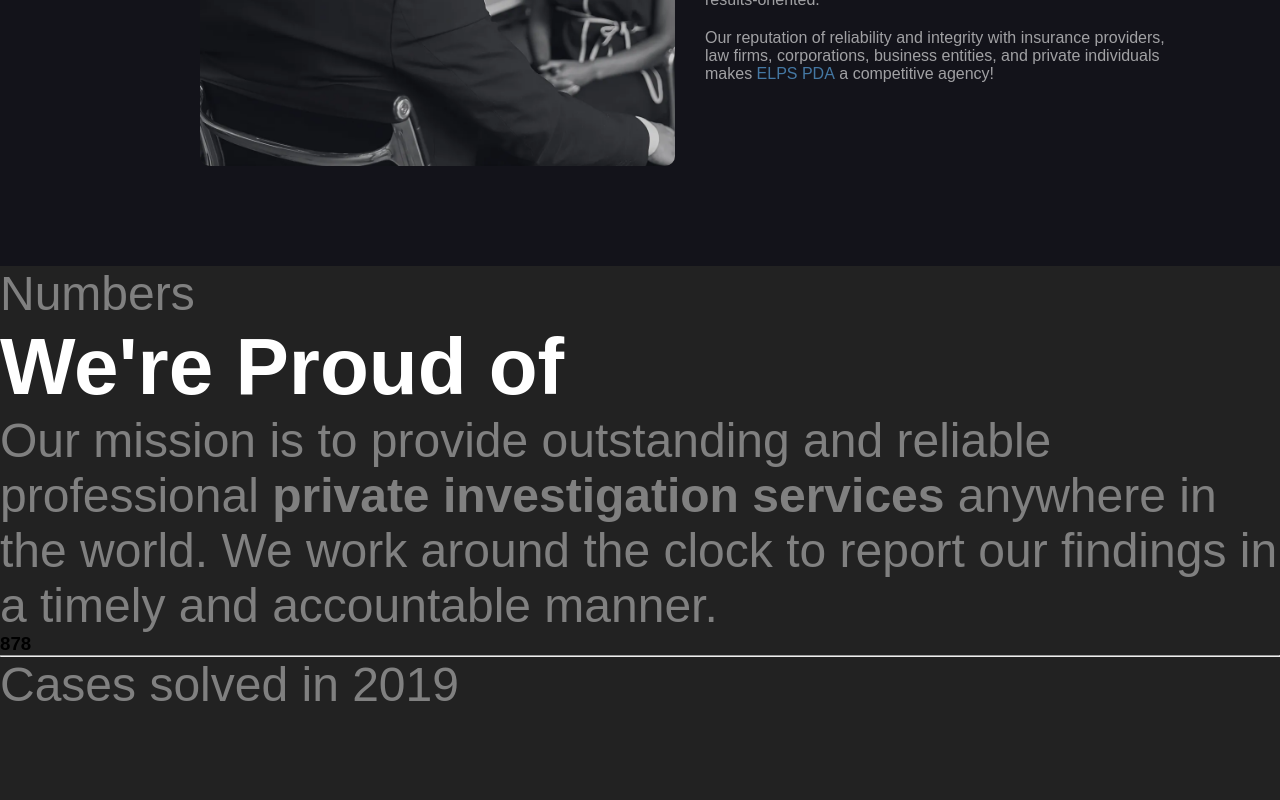
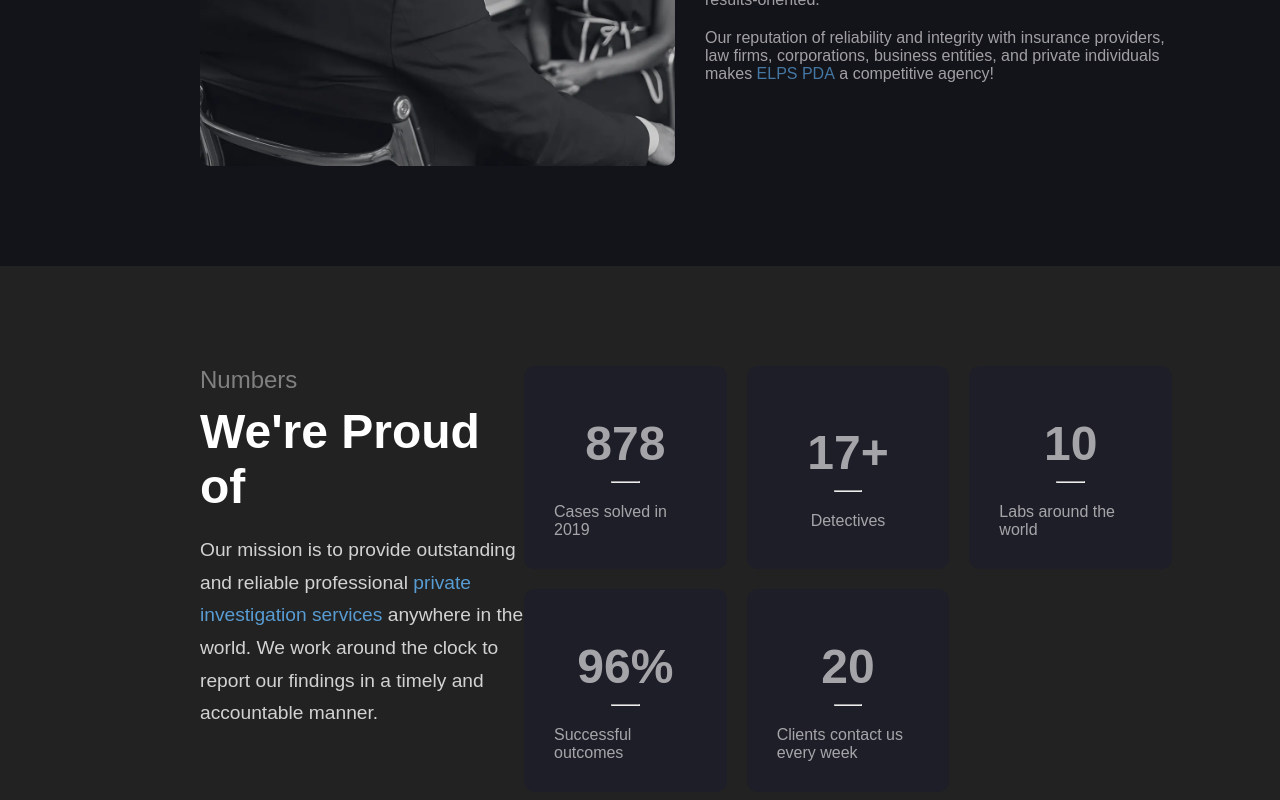
Before and after one commit to Trend20/Detective-Agency, a React (Create React App) app: page / in a window 1280 px wide. Shown: the part 3096-3896 px from the top of the page. Before the commit the page ends 3808 px from the top, so only its background shows below. Built offline with nearby package versions, Linux system fonts and the light colour scheme; a web font is replaced by a local one.

Commit message:
partners component

```diff
--- a/src/components/Partners/Partners.css
+++ b/src/components/Partners/Partners.css
@@ -0,0 +1,80 @@
+.partners{
+  display: flex;
+  width: 100%;
+  padding: 100px;
+  background-color: transparent;
+  height: auto;
+}
+
+.partners-description{
+  display: flex;
+  flex-direction: column;
+  width: 30%;
+  margin-left: 100px;
+  background-color: transparent;
+}
+
+.partners-description p{
+  font-size: 1.5rem;
+}
+
+.partners-description h1{
+  font-size: 3rem;
+  margin-top: 10px;
+}
+
+#mission{
+  font-size: 1.2rem;
+  color: #fff;
+  opacity: .8;
+  margin-top: 20px;
+  line-height: 1.7;
+}
+
+#mission strong{
+  font-weight: 500;
+  background-color: transparent;
+
+  color: #6bf;
+}
+
+.partners-stats{
+  display: grid;
+  grid-template-columns: repeat(3, 3fr);
+  width: 60%;
+  grid-gap: 20px;
+  background-color: transparent;
+}
+
+.stat{
+  display: flex;
+  flex-direction: column;
+  width: 100%;
+  background-color: #1e1e28;
+  justify-content: center;
+  align-items: center;
+  padding: 30px;
+  border-radius: 10px;
+}
+
+.stat p{
+  font-size: 1rem;
+  color: #fff;
+  opacity: .6;
+  margin-top: 20px;
+  background-color: transparent !important;
+}
+
+.stat h3{
+  font-size: 1rem;
+  color: #fff;
+  opacity: .6;
+  margin-top: 20px;
+  font-size: 3rem;
+  background-color: transparent !important;
+}
+
+.stat hr{
+  width: 20%;
+  margin-top: 10px;
+}
--- a/src/components/Partners/Partners.jsx
+++ b/src/components/Partners/Partners.jsx
@@ -2,23 +2,23 @@ import './Partners.css'
 
 const statsArray = [
   {
-    val: 878,
+    val: '878',
     desc: 'Cases solved in 2019'
   },
   {
-    val: 17,
+    val:' 17+',
     desc: 'Detectives'
   },
   {
-    val: 10,
+    val: '10',
     desc: 'Labs around the world'
   },
   {
-    val: 96,
+    val: '96%',
     desc: 'Successful outcomes'
   },
   {
-    val: 20,
+    val: '20',
     desc: 'Clients contact us every week'
   }
 ]
@@ -29,17 +29,21 @@ const Partners = () => {
       <div className="partners-description">
         <p>Numbers</p>
         <h1>We're Proud of</h1>
-        <p>
+        <p id='mission'>
           Our mission is to provide outstanding and reliable professional <strong>private investigation services</strong> anywhere in the world.
           We work around the clock to report our findings in a timely and accountable manner.
         </p>
       </div>
       <div className="partners-stats">
-        <div className="stat">
-          <h3>878</h3>
-          <hr />
-          <p>Cases solved in 2019</p>
-        </div>
+        {
+          statsArray.map((stat, index) =>(
+            <div className="stat" key={index}>
+              <h3>{stat.val}</h3>
+              <hr />
+              <p>{stat.desc}</p>
+            </div>
+          ))
+        }
       </div>
     </div>
   )
```
